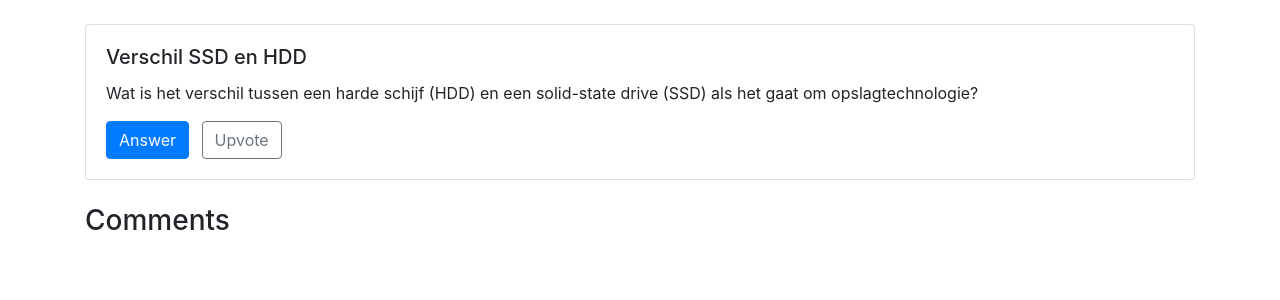
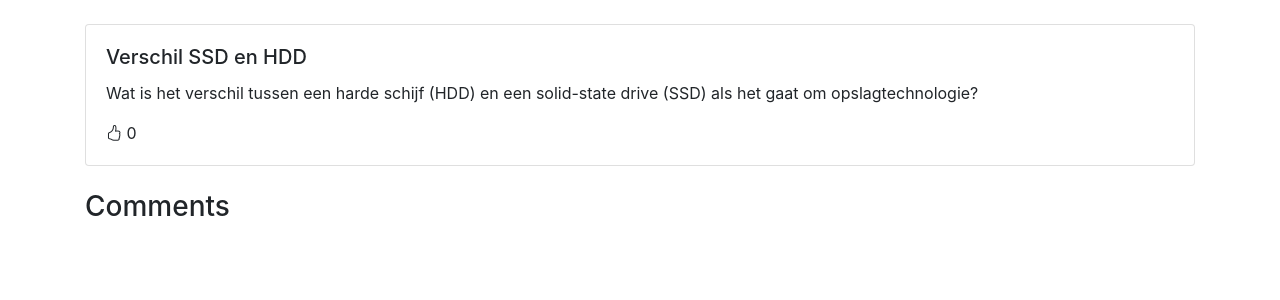
Before and after one commit to RickVerbon/ask, a Django app: page /question/2 in a window 1280 px wide. Shown: the part 56-356 px from the top of the page. Run offline with Django 4.2, Linux system fonts and the light colour scheme; data comes from the database, SQL or seed files in the repository; some libraries are stand-ins or nearby versions.

Commit message:
Added a proper redirect after creating a new question

```diff
--- a/base/templates/base/question_detail.html
+++ b/base/templates/base/question_detail.html
@@ -7,8 +7,16 @@
       <div class="card-body">
         <h5 class="card-title">{{ question.title }}</h5>
         <p class="card-text">{{ question.text }}</p>
-        <a href="#" class="btn btn-primary">Answer</a>
-        <button class="btn btn-outline-secondary ml-2">Upvote</button>
+         <form>
+          {% csrf_token %}
+          <div id="upvote-container">
+            <a data-hx-post="{% url 'upvote-view' question.id %}"
+               data-hx-target="#upvote-count">
+              <i class="bi bi-hand-thumbs-up"></i>
+            </a>
+            <span id="upvote-count">{{ question.get_upvote_count }}</span>
+          </div>
+        </form>
       </div>
     </div>
   </div>
--- a/base/views.py
+++ b/base/views.py
@@ -32,6 +32,9 @@ class QuestionCreateView(LoginRequiredMixin, CreateView):
         form.instance.author = self.request.user.profile
         return super().form_valid(form)
 
+    def get_success_url(self):
+        return reverse_lazy('question-detail-view', kwargs={'pk': self.object.pk})
+
 
 class UpvoteView(View):
     def post(self, request, question_id):
```
